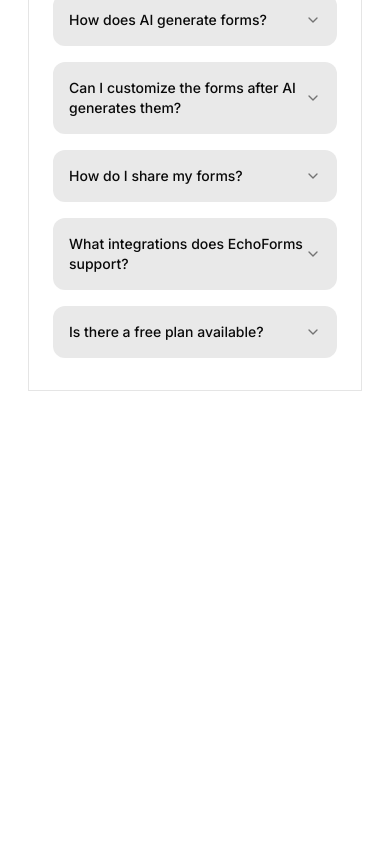
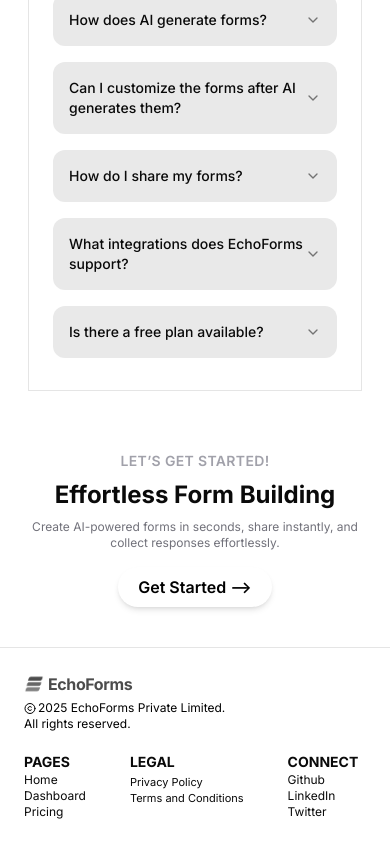
Before and after one commit to 10xshivam/EchoForms, a Next.js app: page / in a window 390 px wide. Shown: the part 4198-5042 px from the top of the page. Before the commit the page ends 4617 px from the top, so only its background shows below. Built offline with nearby package versions, Linux system fonts and the light colour scheme; no server answers.

Commit message:
Enhance Home and Footer components; improve mobile responsiveness with updated padding, layout adjustments, and refined text styling for better readability on smaller screens.

```diff
--- a/src/app/page.tsx
+++ b/src/app/page.tsx
@@ -17,7 +17,7 @@ export default function Home() {
     <div className="relative w-full min-h-screen flex flex-col items-center pt-72 max-md:pt-56">
       <Navbar />
       <Spotlight />
-       <InteractiveGridPattern className="top-5 -z-10" />
+      <InteractiveGridPattern className="top-5 -z-10" />
       <Hero />
       <div className="w-full flex flex-col justify-center items-center gap-12 pb-32 px-40 max-md:p-0 ">
         <Features />
@@ -37,7 +37,7 @@ export default function Home() {
         </div>
         <span className=" border px-8 p-5 mx-auto">and much more...</span>
       </div>
-        <Pricing />
+      <Pricing />
       <div className="w-full flex justify-center items-center px-52 pb-36 max-md:p-7 max-md:mt-5">
         <div className="border max-w-[800px] p-10 flex-col gap-8 flex max-md:w-full max-md:p-6 max-md:gap-3">
           <h3 className="text-6xl font-semibold tracking-tight bg-gradient-to-b from-black to-black/50 dark:from-white dark:to-zinc-400 bg-clip-text text-transparent max-md:text-3xl">
@@ -51,8 +51,8 @@ export default function Home() {
           <Faq />
         </div>
       </div>
-      {/* <FinalCTA/>  */}
-      {/* <Footer /> */}
+      <FinalCTA />
+      <Footer />
     </div>
   );
 }
--- a/src/components/Footer.tsx
+++ b/src/components/Footer.tsx
@@ -21,34 +21,40 @@ const navLinks = [
 
 export default function Footer() {
   return (
-    <div className="w-full py-10 border-t dark:border-white/20 h-fit  items-start flex px-20 justify-between z-50 max-md:px-5">
+    <div className="w-full py-10 border-t dark:border-white/20 h-fit  items-start flex px-20 justify-between z-50 max-md:p-6 max-md:gap-5 max-md:flex-col">
       <div className="flex flex-col">
-        <div className="flex gap-1 mb-2">
-          <Image src="/Logo.png" alt="EchoForms" width={30} height={26} />
-          <span className="text-2xl font-bold text-black/70 dark:text-white tracking-tight">
+        <div className="flex items-center gap-1 mb-2  max-md:mb-1">
+          <Image
+            src="/Logo.png"
+            alt="EchoForms"
+            width={30}
+            height={30}
+            className=" max-md:w-5 max-md:h-5"
+          />
+          <span className="text-2xl font-bold text-black/70 dark:text-white tracking-tight max-md:text-base">
             EchoForms
           </span>
         </div>
-        <p className="text-sm max-md:text-[0.7rem] max-md:leading-3 text-black dark:text-white/50 mb-1">
+        <p className="text-sm text-black dark:text-white/50 mb-1 max-md:leading-tight max-md:text-xs max-md:mb-0">
           <Copyright
-            className="mr-1 text-black dark:text-white/50 inline"
+            className="mr-1 text-black dark:text-white/50 inline max-md:w-3 max-md:m-0 max-md:mr-0.5"
             size={15}
           />
           2025 EchoForms Private Limited.
         </p>
-        <p className="text-black dark:text-white/50 text-sm">
+        <p className="text-black dark:text-white/50 text-sm max-md:text-xs">
           All rights reserved.
         </p>
       </div>
-      <div className="flex gap-20">
+      <div className="flex gap-20 max-md:gap-11 ">
         <div>
-          <p className="font-bold">PAGES</p>
+          <p className="font-bold max-md:text-sm">PAGES</p>
           <div className="flex flex-col dark:text-white/50">
             {navLinks.map((link) => (
               <Link
                 key={link.name}
                 href={link.href}
-                className="text-sm hover:text-blue-500 transition-colors duration-200"
+                className="text-sm hover:text-zinc-300 transition-colors duration-200 max-md:text-xs"
               >
                 {link.name}
               </Link>
@@ -56,40 +62,43 @@ export default function Footer() {
           </div>
         </div>
         <div>
-          <p className="font-bold">LEGAL</p>
+          <p className="font-bold max-md:text-sm">LEGAL</p>
           <div className="flex flex-col dark:text-white/50">
             <Link
               href={"/privacy-policy"}
-              className="text-sm hover:text-blue-500 transition-colors duration-200"
+              className="text-sm hover:text-zinc-300 transition-colors duration-200 max-md:text-[11px]"
             >
               Privacy Policy
             </Link>
             <Link
               href={"/terms&conditions"}
-              className="text-sm hover:text-blue-500 transition-colors duration-200"
+              className="text-sm hover:text-zinc-300 transition-colors duration-200 max-md:text-[11px] max-md:leading-tight"
             >
               Terms and Conditions
             </Link>
           </div>
         </div>
-        <div>
-          <p className="font-bold">CONNECT</p>
+        <div className="">
+          <p className="font-bold max-md:text-sm">CONNECT</p>
           <div className="flex flex-col dark:text-white/50">
             <Link
-              href={"/privacy-policy"}
-              className="text-sm hover:text-blue-500 transition-colors duration-200"
+              href={"https://github.com/10xshivam"}
+              target="_blank"
+              className="text-sm hover:text-zinc-300 transition-colors duration-200 max-md:text-xs"
             >
               Github
             </Link>
             <Link
-              href={"/privacy-policy"}
-              className="text-sm hover:text-blue-500 transition-colors duration-200"
+              href={"https://www.linkedin.com/in/codrshivam/"}
+              target="_blank"
+              className="text-sm hover:text-zinc-300 transition-colors duration-200 max-md:text-xs"
             >
               LinkedIn
             </Link>
             <Link
-              href={"/privacy-policy"}
-              className="text-sm hover:text-blue-500 transition-colors duration-200"
+              href={"https://x.com/shivamcodes_"}
+              target="_blank"
+              className="text-sm hover:text-zinc-300 transition-colors duration-200 max-md:text-xs"
             >
               Twitter
             </Link>
--- a/src/components/Home/FinalCTA.tsx
+++ b/src/components/Home/FinalCTA.tsx
@@ -2,20 +2,20 @@ import Link from "next/link";
 
 export function FinalCTA() {
   return (
-    <section className="flex flex-col items-center justify-center px-10 pb-36 rounded-xl">
+    <section className="flex flex-col items-center justify-center px-10 pb-36 rounded-xl max-md:mt-8 max-md:p-0 max-md:px-6 w-full max-md:mb-10">
       <h4 className="text-zinc-400 font-semibold text-sm uppercase tracking-wide">
         Let’s Get Started!
       </h4>
-      <h2 className="text-4xl font-bold dark:text-white mt-2">
+      <h2 className="text-4xl font-bold dark:text-white mt-2 max-md:text-2xl">
         Effortless Form Building
       </h2>
-      <p className="text-zinc-500 mt-4 max-w-2xl mx-auto">
+      <p className="text-zinc-500 mt-4 text-center max-md:text-xs max-md:mt-2">
         Create AI-powered forms in seconds, share instantly, and collect
         responses effortlessly.
       </p>
       <Link href={"/sign-up"}>
-        <button className="mt-6 px-6 py-3 bg-white text-black font-semibold rounded-full shadow-md hover:bg-gray-200 transition">
-          Get Started →
+        <button className="mt-6 px-6 py-3 bg-white text-black font-semibold rounded-full shadow-md hover:bg-gray-200 transition max-md:mt-4 max-md:px-5 max-md:py-2">
+          Get Started {"-->"}
         </button>
       </Link>
     </section>
```
